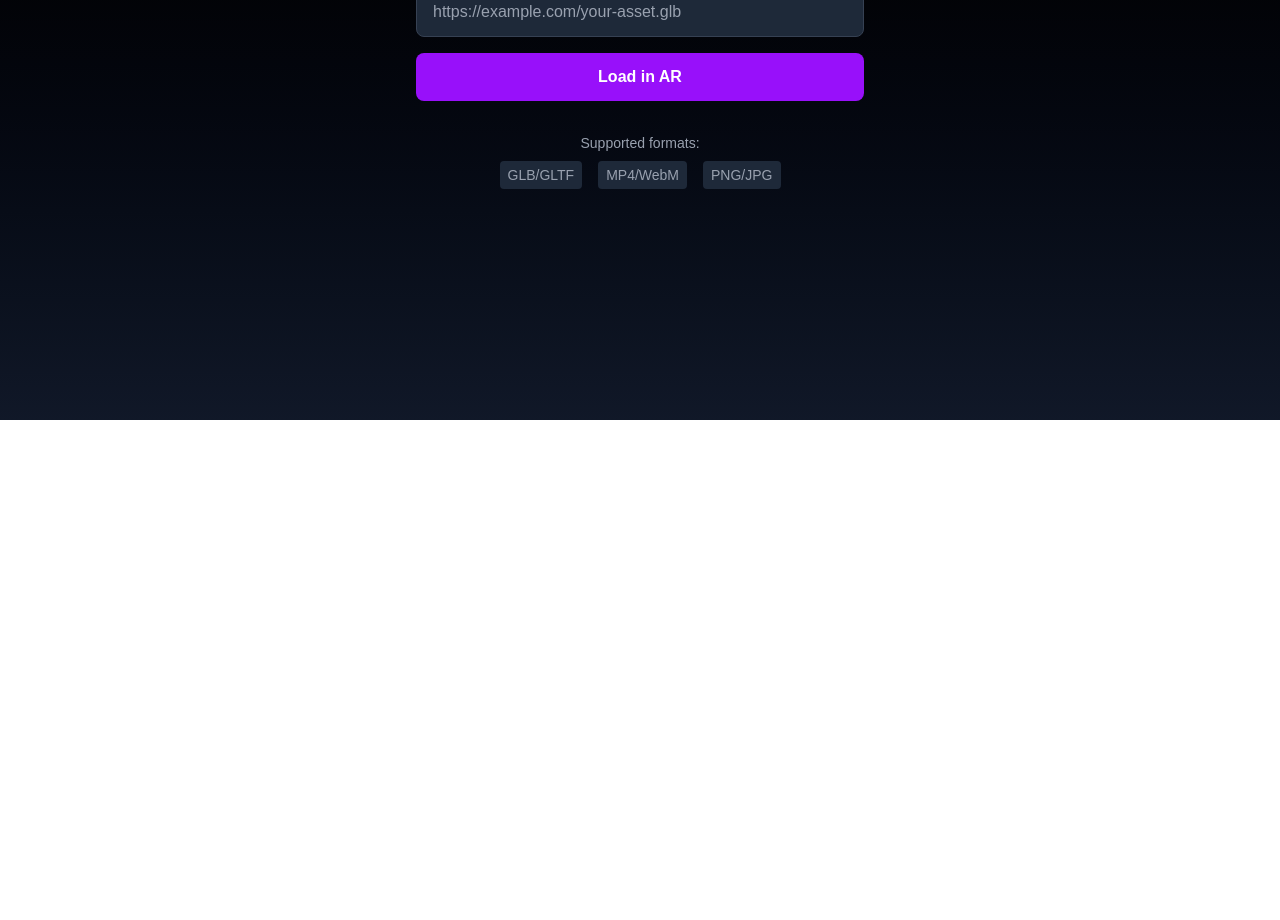
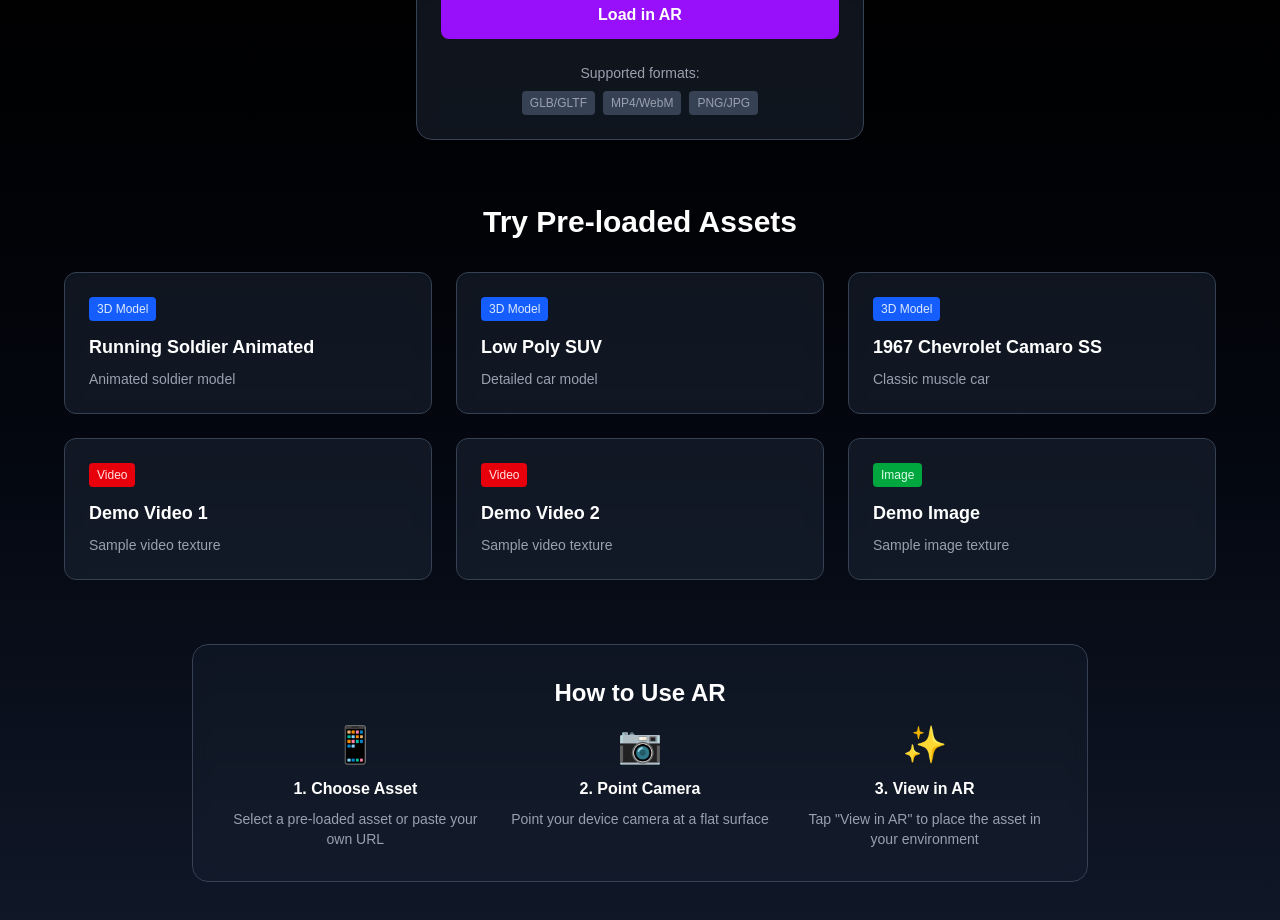
Before and after one commit to bhup-sketch/AR, a Next.js app: page / in a window 1280 px wide. Shown: the part 380-1300 px from the top of the page. Before the commit the page ends 800 px from the top, so only its background shows below. Built offline with nearby package versions, Linux system fonts and the light colour scheme.

Commit message:
feat: add pre-loaded asset gallery to home page

```diff
--- a/src/app/page.tsx
+++ b/src/app/page.tsx
@@ -2,6 +2,45 @@
 
 import { useState } from 'react';
 import { useRouter } from 'next/navigation';
+
+const PRELOADED_ASSETS = [
+  {
+    name: 'Running Soldier Animated',
+    url: 'https://res.cloudinary.com/dyehf2ylq/image/upload/v1761629376/scp_unity__mtf_soldier_iaoeqd.glb',
+    type: '3D Model',
+    description: 'Animated soldier model'
+  },
+  {
+    name: 'Low Poly SUV',
+    url: 'https://res.cloudinary.com/dyehf2ylq/image/upload/v1761129953/lowpoly_generic_suv_onyung.glb',
+    type: '3D Model',
+    description: 'Detailed car model'
+  },
+  {
+    name: '1967 Chevrolet Camaro SS',
+    url: 'https://res.cloudinary.com/dyehf2ylq/image/upload/v1761628678/1967_chevrolet_camaro_ss_rorfct.glb',
+    type: '3D Model',
+    description: 'Classic muscle car'
+  },
+  {
+    name: 'Demo Video 1',
+    url: 'https://res.cloudinary.com/dyehf2ylq/video/upload/v1761303293/adviz/nvbnvbmvbm/nhazytcv83xnclnbgwy4.mp4',
+    type: 'Video',
+    description: 'Sample video texture'
+  },
+  {
+    name: 'Demo Video 2',
+    url: 'https://res.cloudinary.com/dyehf2ylq/video/upload/v1761303293/adviz/nvbnvbmvbm/nhazytcv83xnclnbgwy4.mp4',
+    type: 'Video',
+    description: 'Sample video texture'
+  },
+  {
+    name: 'Demo Image',
+    url: 'https://res.cloudinary.com/dyehf2ylq/image/upload/v1761628840/asd_o6gnak.jpg',
+    type: 'Image',
+    description: 'Sample image texture'
+  }
+];
 
 export default function Home() {
   const [assetUrl, setAssetUrl] = useState('');
@@ -49,17 +88,27 @@ export default function Home() {
     router.push(`/ar?url=${encodeURIComponent(assetUrl)}`);
   };
 
+  const handlePreloadedAsset = (url: string) => {
+    router.push(`/ar?url=${encodeURIComponent(url)}`);
+  };
+
   return (
-    <div className="min-h-screen bg-gradient-to-b from-black to-gray-900 text-white flex items-center justify-center">
-      <div className="max-w-md w-full mx-4">
-        <div className="text-center mb-8">
-          <h1 className="text-4xl font-bold mb-4 bg-gradient-to-r from-blue-400 to-purple-600 bg-clip-text text-transparent">
+    <div className="min-h-screen bg-gradient-to-b from-black to-gray-900 text-white">
+      <div className="container mx-auto px-4 py-16">
+        {/* Header */}
+        <div className="text-center mb-12">
+          <h1 className="text-5xl font-bold mb-4 bg-gradient-to-r from-blue-400 to-purple-600 bg-clip-text text-transparent">
             AR Asset Loader
           </h1>
-          <p className="text-gray-300">
-            Paste a URL to your 3D model, video, or image to experience it in Augmented Reality
+          <p className="text-xl text-gray-300 max-w-2xl mx-auto">
+            Experience 3D models, videos, and images in Augmented Reality. Choose from our pre-loaded assets or paste your own URL.
           </p>
         </div>
+
+        {/* Custom URL Input Section */}
+        <div className="max-w-md mx-auto mb-16">
+          <div className="bg-gray-800/50 backdrop-blur-sm p-6 rounded-2xl border border-gray-700">
+            <h2 className="text-2xl font-semibold mb-4 text-center">Load Custom Asset</h2>
 
             <form onSubmit={handleSubmit} className="space-y-4">
               <div>
@@ -87,12 +136,71 @@ export default function Home() {
               </button>
             </form>
 
-        <div className="mt-8 text-center text-sm text-gray-400">
+            <div className="mt-6 text-center text-sm text-gray-400">
               <p className="mb-2">Supported formats:</p>
-          <div className="flex justify-center space-x-4">
-            <span className="bg-gray-800 px-2 py-1 rounded">GLB/GLTF</span>
-            <span className="bg-gray-800 px-2 py-1 rounded">MP4/WebM</span>
-            <span className="bg-gray-800 px-2 py-1 rounded">PNG/JPG</span>
+              <div className="flex justify-center space-x-2">
+                <span className="bg-gray-700 px-2 py-1 rounded text-xs">GLB/GLTF</span>
+                <span className="bg-gray-700 px-2 py-1 rounded text-xs">MP4/WebM</span>
+                <span className="bg-gray-700 px-2 py-1 rounded text-xs">PNG/JPG</span>
+              </div>
+            </div>
+          </div>
+        </div>
+
+        {/* Pre-loaded Assets Section */}
+        <div className="mb-16">
+          <h2 className="text-3xl font-bold text-center mb-8">Try Pre-loaded Assets</h2>
+          <div className="grid md:grid-cols-2 lg:grid-cols-3 gap-6 max-w-6xl mx-auto">
+            {PRELOADED_ASSETS.map((asset, index) => (
+              <div
+                key={index}
+                className="bg-gray-800/50 backdrop-blur-sm p-6 rounded-xl border border-gray-700 hover:border-purple-500 transition-all cursor-pointer group"
+                onClick={() => handlePreloadedAsset(asset.url)}
+              >
+                <div className="flex items-center justify-between mb-3">
+                  <span className={`px-2 py-1 rounded text-xs font-medium ${
+                    asset.type === '3D Model' ? 'bg-blue-600 text-blue-100' :
+                    asset.type === 'Video' ? 'bg-red-600 text-red-100' :
+                    'bg-green-600 text-green-100'
+                  }`}>
+                    {asset.type}
+                  </span>
+                  <div className="text-purple-400 opacity-0 group-hover:opacity-100 transition-opacity">
+                    <svg className="w-5 h-5" fill="none" stroke="currentColor" viewBox="0 0 24 24">
+                      <path strokeLinecap="round" strokeLinejoin="round" strokeWidth={2} d="M13 7l5 5m0 0l-5 5m5-5H6" />
+                    </svg>
+                  </div>
+                </div>
+                <h3 className="text-lg font-semibold mb-2 group-hover:text-purple-300 transition-colors">
+                  {asset.name}
+                </h3>
+                <p className="text-gray-400 text-sm">
+                  {asset.description}
+                </p>
+              </div>
+            ))}
+          </div>
+        </div>
+
+        {/* Instructions */}
+        <div className="text-center bg-gray-800/30 backdrop-blur-sm p-8 rounded-2xl border border-gray-700 max-w-4xl mx-auto">
+          <h3 className="text-2xl font-semibold mb-4">How to Use AR</h3>
+          <div className="grid md:grid-cols-3 gap-6 text-left">
+            <div className="text-center">
+              <div className="text-4xl mb-3">📱</div>
+              <h4 className="font-semibold mb-2">1. Choose Asset</h4>
+              <p className="text-gray-400 text-sm">Select a pre-loaded asset or paste your own URL</p>
+            </div>
+            <div className="text-center">
+              <div className="text-4xl mb-3">📷</div>
+              <h4 className="font-semibold mb-2">2. Point Camera</h4>
+              <p className="text-gray-400 text-sm">Point your device camera at a flat surface</p>
+            </div>
+            <div className="text-center">
+              <div className="text-4xl mb-3">✨</div>
+              <h4 className="font-semibold mb-2">3. View in AR</h4>
+              <p className="text-gray-400 text-sm">Tap "View in AR" to place the asset in your environment</p>
+            </div>
           </div>
         </div>
       </div>
```
Lines whose indentation alone changed are shown as unchanged.
